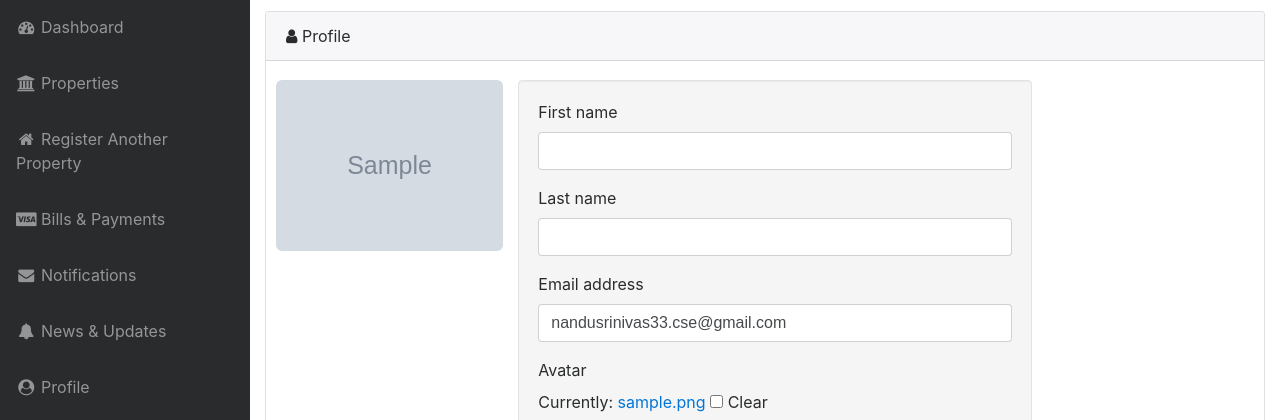
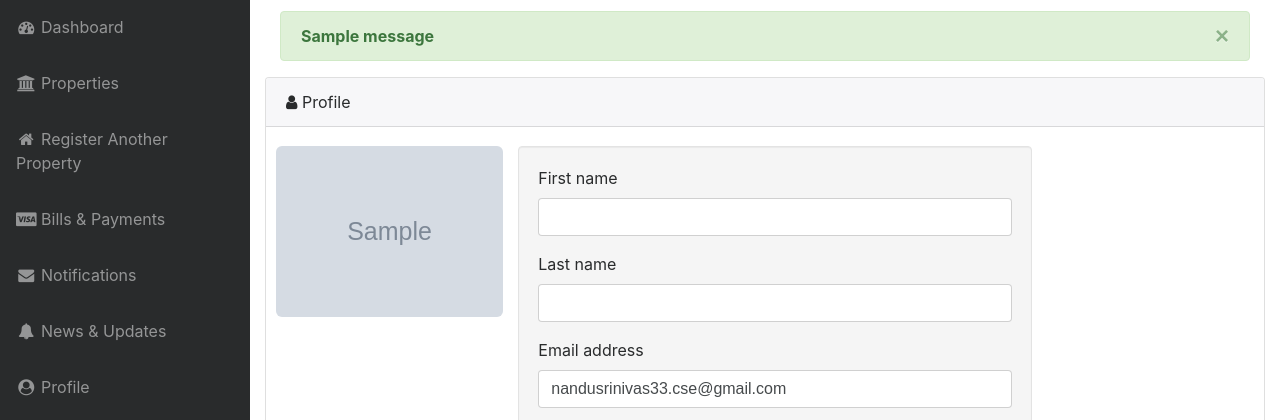
Before and after one commit to SriNandan33/MVPM, a Django app: page /account/dashboard/profile/ in a window 1280 px wide. Shown: the part 57-477 px from the top of the page. Run offline with Django 3.2, Linux system fonts and the light colour scheme; a user stored in the database is signed in; tables that the repository leaves empty hold one stand-in row (values such as "Sample post"); grey boxes marked "Sample" are stand-in pictures; one stand-in notice (Sample message) is shown; data that the repository does not hold is empty; some libraries are stand-ins or nearby versions.

Commit message:
displayed messages using "messages framework"

```diff
--- a/accounts/views.py
+++ b/accounts/views.py
@@ -1,3 +1,4 @@
+from django.contrib import messages
 from django.contrib.auth import (
     authenticate,
     get_user_model,
@@ -24,7 +25,7 @@ def login_view(request):
         password = form.cleaned_data.get("password")
         user = authenticate(username=username,password=password)
         login(request,user)
-        print(request.user.is_authenticated())
+        messages.success(request,"Login Successful")
         if next:
             return redirect(next)
         return redirect('/account/dashboard')
@@ -32,6 +33,7 @@ def login_view(request):
 
 def logout_view(request):
     logout(request)
+    messages.success(request,"Logout Successful.")
     return redirect('/account/login')
 
 def home(request):
@@ -78,10 +80,9 @@ def update_profile(request):
         if user_form.is_valid() and profle_form.is_valid():
             user_form.save()
             profle_form.save()
-            print("updated")
-            #return redirect()
+            messages.success(request,"Profile Updated Successfully")
         else:
-            print("not updated")
+            messages.error(request,"Error Updating Profile")
     else:
         user_form = UserForm(instance=request.user)
         profle_form = ProfileForm(instance=request.user.userprofile)
@@ -96,7 +97,10 @@ def change_password(request):
         if form.is_valid():
             user = form.save()
             update_session_auth_hash(request,user)
+            messages.success(request,"Password successfully updated. Please Login again")
             return redirect('/account/login')
+        else:
+            messages.error(request,"Error Changing the password. Please Try again")
     else:
         form = PasswordChangeForm(request.user)
     context ={
--- a/templates/dashboard/dashboard.html
+++ b/templates/dashboard/dashboard.html
@@ -27,6 +27,7 @@
     <!-- Custom styles for this template -->
     <link href= '{% static "dashboard/css/sb-admin.css"  %}' rel="stylesheet">
     <link href= '{% static "dashboard/css/custom_css.css"  %}' rel="stylesheet">
+
    </head>
 
 <body id="page-top">
@@ -109,10 +110,21 @@
         <div class="container-fluid mrg-top-5">
 
            {% block content %}
-            <!-- Breadcrumbs -->
+               <div class="col-sm-12 col-sm-offset-3">
+            {% for message in messages %}
+                <div class="alert alert-{{ message.tags }} alert-dismissible" role="alert">
+                    <button type="button" class="close" data-dismiss="alert" aria-label="Close">
+                        <span aria-hidden="true">&times;</span>
+                    </button>
+                    <strong>{{ message }}</strong> </div>
+            {% endfor %}
+                </div>
+            <div class="card mb-3">
+                <div class="card-header">
+                    <i class="fa fa-fw fa-dashboard"></i> Dashboard
+                </div>
 
-            <!-- Icon Cards -->
-            <div class="row">
+            <div class="row" style="margin:0.5%">
                 <div class="col-xl-3 col-sm-6 mb-3">
                     <div class="card card-inverse card-primary o-hidden h-100">
                         <div class="card-block">
@@ -178,6 +190,7 @@
                     </div>
                 </div>
             </div>
+        </div>
             {% endblock content %}
 
 
--- a/templates/dashboard/profile.html
+++ b/templates/dashboard/profile.html
@@ -1,6 +1,15 @@
 {% extends 'dashboard/dashboard.html' %}
 {% load crispy_forms_tags %}
 {% block content %}
+     <div class="col-sm-12 col-sm-offset-3">
+            {% for message in messages %}
+                <div class="alert alert-{{ message.tags }} alert-dismissible" role="alert">
+                    <button type="button" class="close" data-dismiss="alert" aria-label="Close">
+                        <span aria-hidden="true">&times;</span>
+                    </button>
+                    <strong>{{ message }}</strong></div>
+            {% endfor %}
+        </div>
     <div class="card mb-3">
         <div class="card-header">
             <i class="fa fa-user"></i> Profile
```
Also changed, not shown: templates/accounts/login.html (+9 -0 lines), mvpm/settings.py (line endings or trailing spaces).
